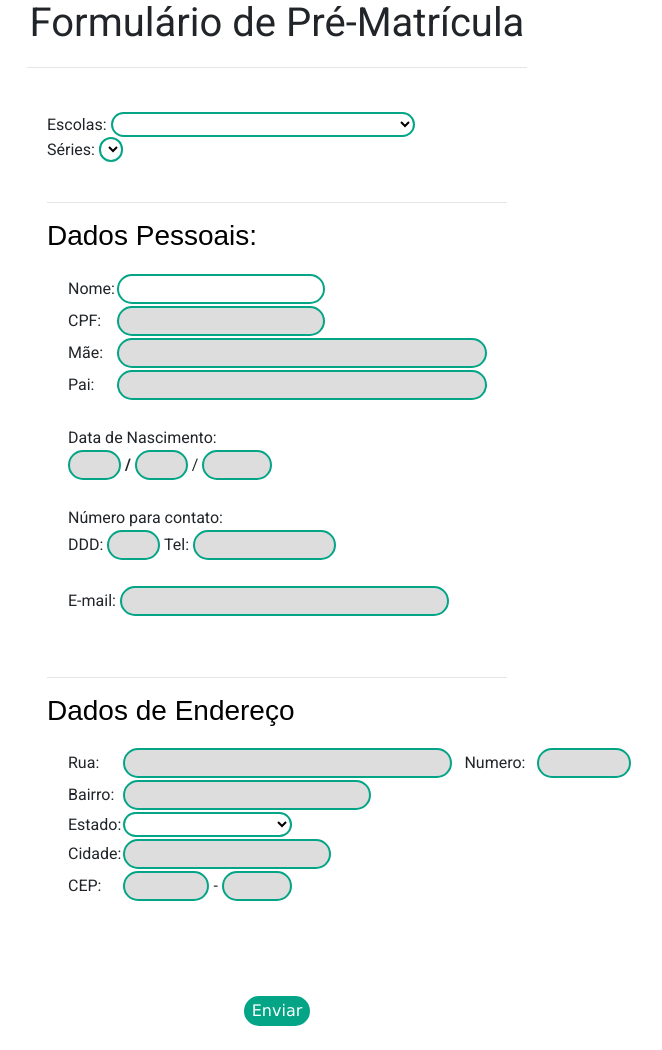
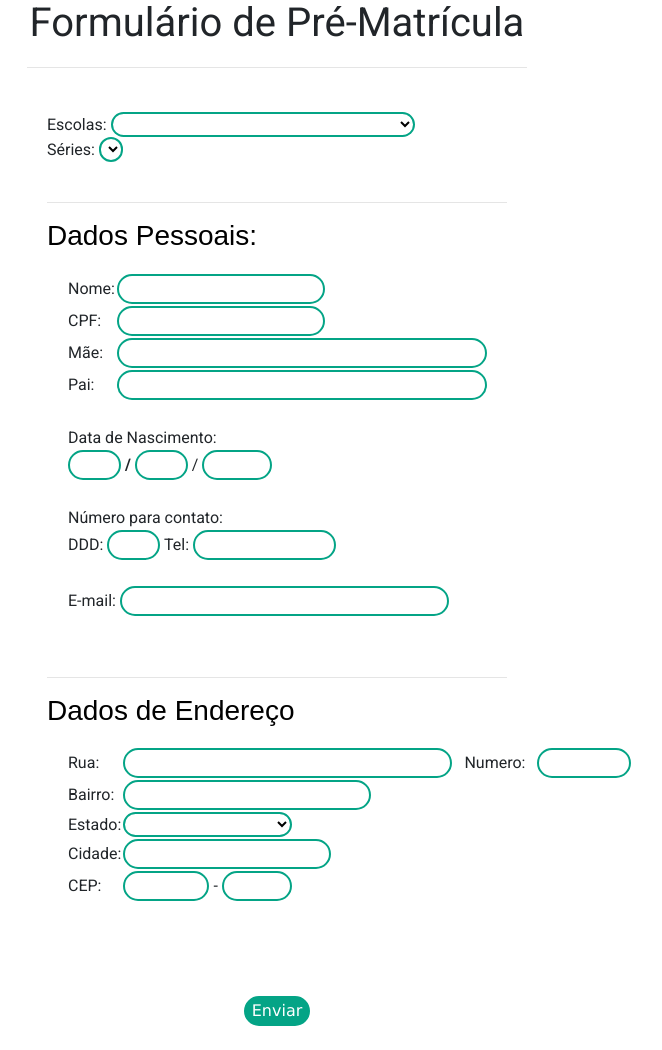
Before and after one commit to SEMEDSOCORRO/semed2022novo, a PHP site: page /SEMED_Matriculas-main/formulario.php in a window 1280 px wide. Shown: the part 121-1171 px from the top of the page, without its empty margins (363-1025 px from the left). Run offline with PHP 8.4, Linux system fonts and the light colour scheme; lists and menus that the app fills with data are empty.

Commit message:
Add files via upload

```diff
--- a/css/form.css
+++ b/css/form.css
@@ -11,14 +11,14 @@
 }
 
 input:hover {
-    background-color: #dddddd;
+    background-color: white;
 }
 
 input, select {
     border-radius: 20px;
     border-style: solid;
     border-color: #04a486;
-    background-color: #dddddd;
+    background-color: white;
 }
 
 select {
```
